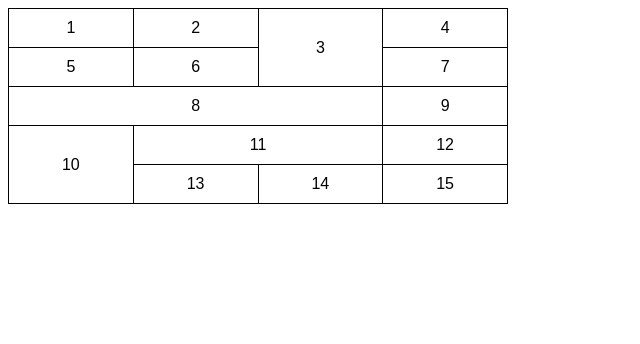
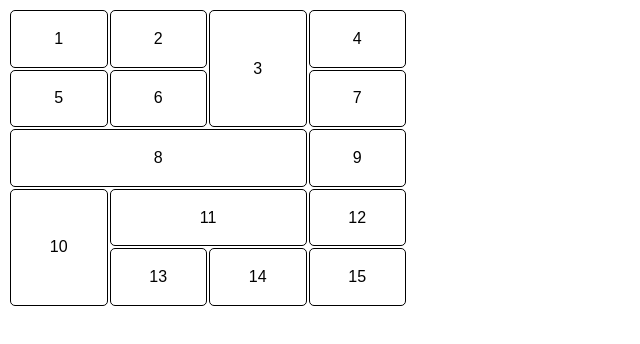
Before and after one commit to sandenbergmelo/curso-html, a plain HTML site: page desafios/desafio-13/tabela001.html in a window 1280 px wide. Shown: the whole page, without its empty margins (0-640 px from the left). Drawn offline with Linux system fonts and the light colour scheme.

Commit message:
tabela 001 feita

```diff
--- a/desafios/desafio-13/index.html
+++ b/desafios/desafio-13/tabela001.html
@@ -1,20 +1,21 @@
 <!DOCTYPE html>
-<html lang="en">
+<html lang="pt-br">
 <head>
     <meta charset="UTF-8">
     <meta http-equiv="X-UA-Compatible" content="IE=edge">
     <meta name="viewport" content="width=device-width, initial-scale=1.0">
-    <title>Tabela</title>
+    <title>Tabela 001</title>
     <style>
         body {
             font-family: Arial, Helvetica, sans-serif;
         }
         table {
-            border-collapse: collapse;
-            width: 500px;
+            height: 300px;
+            width: 400px;
         }
         td {
             border: 1px solid black;
+            border-radius: 5px;
             padding: 10px;
             text-align: center;
         }
```
